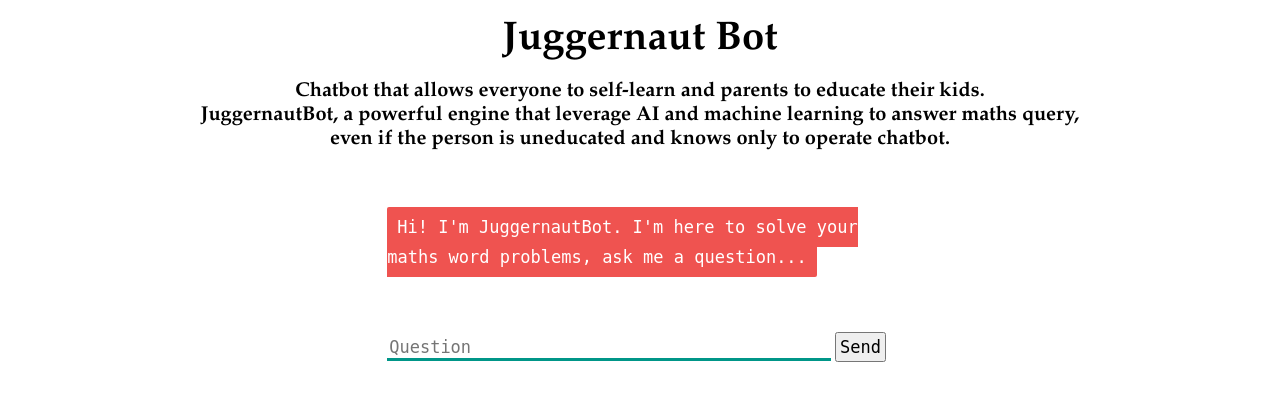
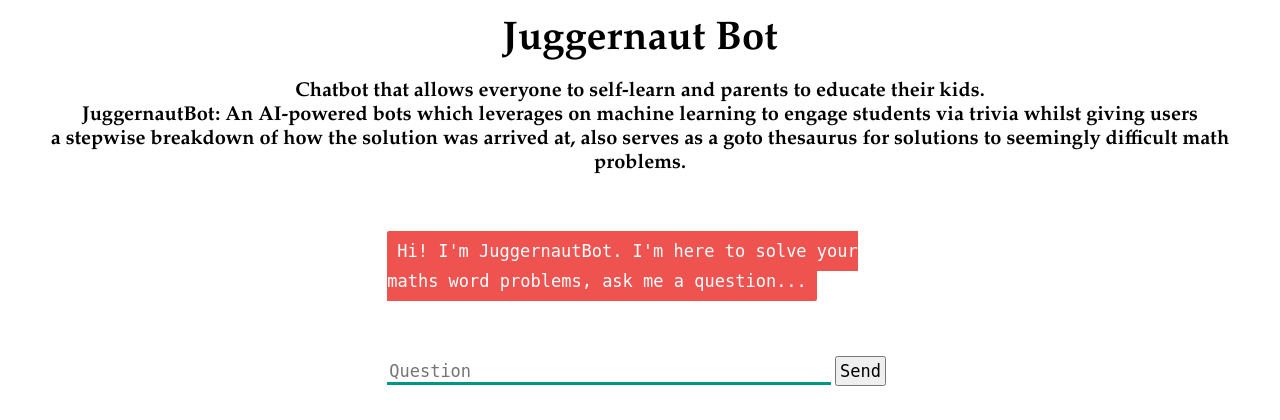
Before and after one commit to awesomeKelly04/naijahacks-juggernaut, a Flask app: page / in a window 1280 px wide. Shown: the top 420 px of the page. Run offline with Flask 2, Linux system fonts and the light colour scheme; some libraries are stand-ins or nearby versions.

Commit message:
Update JuggernautBot Implementation

```diff
--- a/templates/index.html
+++ b/templates/index.html
@@ -6,7 +6,7 @@
   </head>
   <p>
     <h1>Juggernaut Bot</h1>
-        <p><h3>Chatbot that allows everyone to self-learn and parents to educate their kids. </br>JuggernautBot, a powerful engine that leverage AI and machine learning to answer maths query, </br>even if the person is uneducated and knows only to operate chatbot.</h3></p>
+        <p><h3>Chatbot that allows everyone to self-learn and parents to educate their kids. </br>JuggernautBot: An AI-powered bots which leverages on machine learning to engage students via trivia whilst giving users </br>a stepwise breakdown of how the solution was arrived at, also serves as a goto thesaurus for solutions to seemingly difficult math problems.</h3></p>
     <div>
       <div id="chatbox">
         <p class="botText"><span>Hi! I'm JuggernautBot. I'm here to solve your maths word problems, ask me a question...</span></p>
```
Also changed, not shown: 2 other files.
